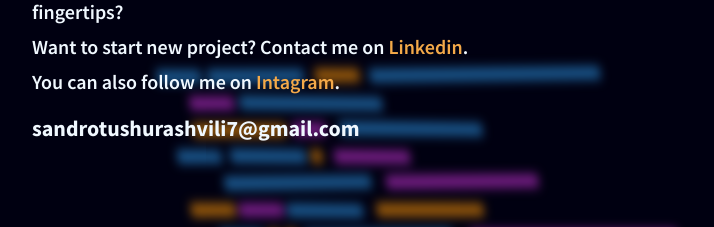
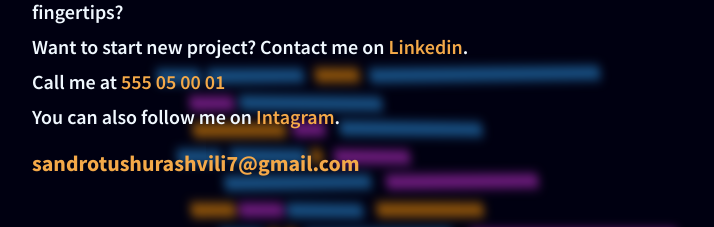
Before and after one commit to Tusho7/personal-portfolio-front, a React (Vite) app: page / in a window 1280 px wide. Shown: the part 2661-2888 px from the top of the page, without its empty margins (303-1017 px from the left). Built offline with nearby package versions, Linux system fonts and the light colour scheme; no server answers.

Commit message:
style: Change some contact styles

```diff
--- a/src/Components/Contact.tsx
+++ b/src/Components/Contact.tsx
@@ -5,6 +5,7 @@ import CodeLogo from "../assets/code-logo.svg";
 import { CodeLogoContainer } from "../styles/Contact-styles/CodeLogoContainer";
 import { CodeImg } from "../styles/Home-Styles/CodeImg";
 import { MediaTitle } from "../styles/Contact-styles/MediaTitle";
+import { PhoneCall } from "../styles/Contact-styles/PhoneCall";
 
 function Contact() {
   return (
@@ -13,7 +14,10 @@ function Contact() {
 
         <p>What would you do if you had a software expert available at your fingertips?</p>
         <p>Want to start new project? Contact me on <a href='https://www.linkedin.com/in/sandro-tushurashvili/' target='_blank'>Linkedin</a>.</p>
-        <MediaTitle>sandrotushurashvili7@gmail.com</MediaTitle>
+        <MediaTitle>
+          <a href="mailto:sandrotushurashvili7@gmail.com">
+          sandrotushurashvili7@gmail.com</a></MediaTitle>
+          <p>Call me at <a href="tel:555 05 00 01"> 555 05 00 01</a></p>
         <p>You can also follow me on <a href='https://www.instagram.com/sandrotushurashvili/' target='_blank'>Intagram</a>.</p>
         </ContactTitlesContainer>
 
@@ -21,7 +25,7 @@ function Contact() {
             <CodeImg src={CodeLogo} />
         </CodeLogoContainer>
 
-        <h1>sandrotushurashvili7@gmail.com</h1>
+        <h1><a href="mailto:sandrotushurashvili7@gmail.com">sandrotushurashvili7@gmail.com</a></h1>
         <MyGlobe/>
     </ContactContainer>
   )
```
